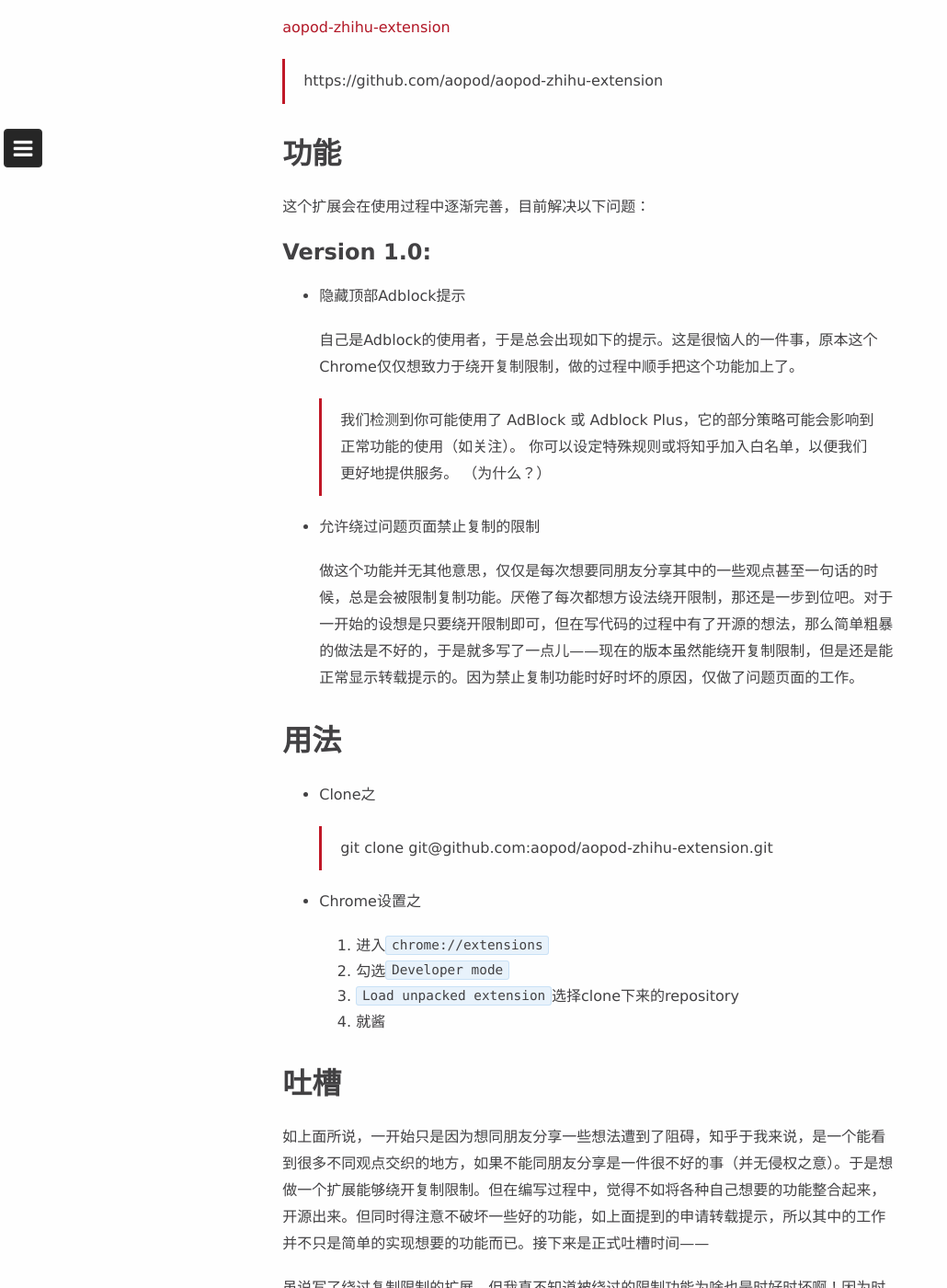
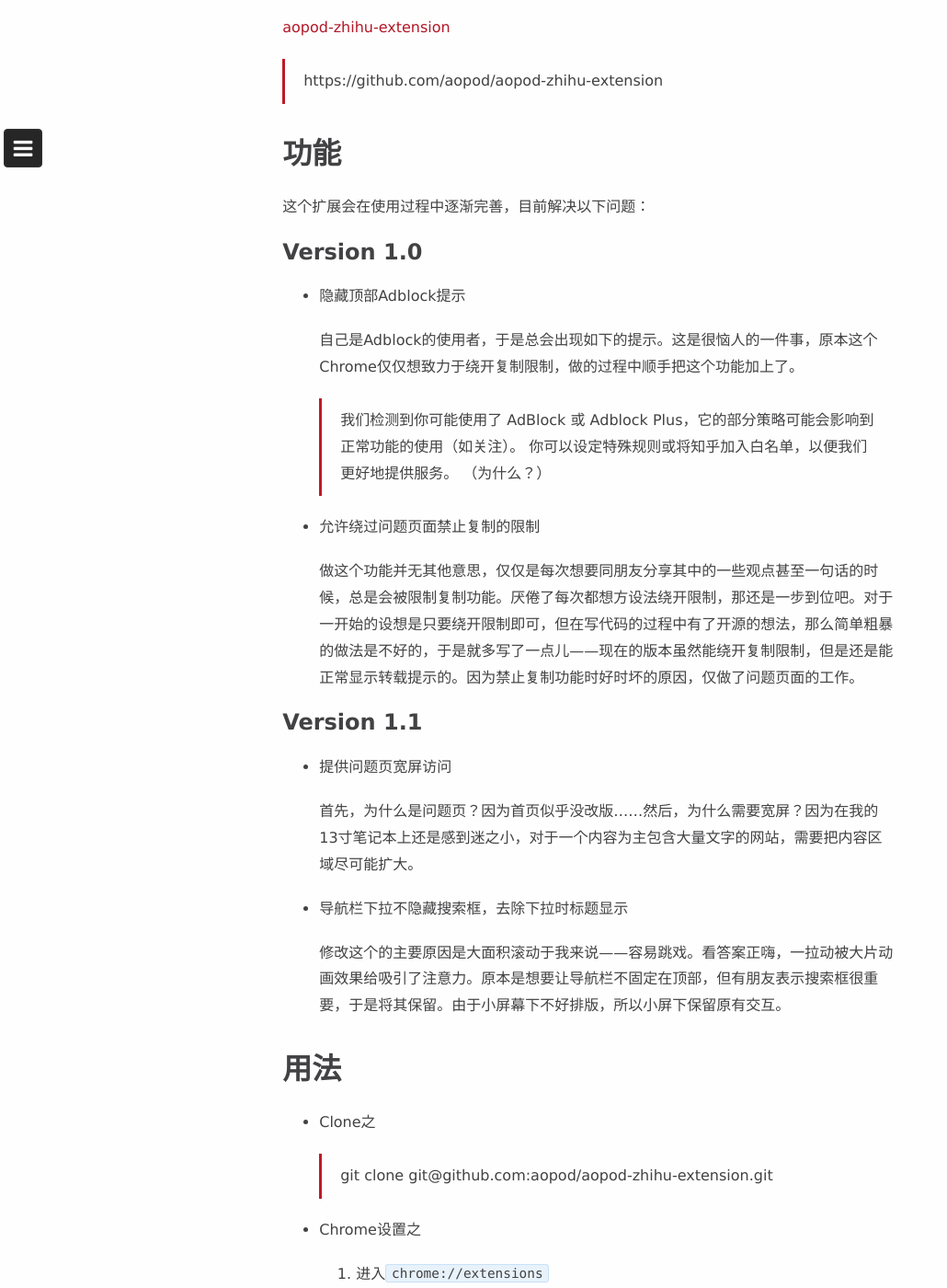
Before and after one commit to aopod/aopod.github.io, a Jekyll site: the page built from _posts/2017-03-05-zhihu-extension.markdown, in a window 1280 px wide and 1400 px high, scrolled down 665 px. Shown: the whole window at 92% size, without its empty margins (0-1030 px from the left). Built offline with Jekyll 4.4.1, drawn with Linux system fonts in a browser that asks for light colours; nearby versions of some CDN libraries; comment, search, counter and statistics services are not loaded.

Commit message:
zhihu extension version 1.1

```diff
--- a/_posts/2017-03-05-zhihu-extension.markdown
+++ b/_posts/2017-03-05-zhihu-extension.markdown
@@ -18,7 +18,7 @@ tags: Javascript Chrome Extension
 
 这个扩展会在使用过程中逐渐完善，目前解决以下问题：
 
-## Version 1.0:
+## Version 1.0
 
 - 隐藏顶部Adblock提示
 
@@ -30,6 +30,16 @@ tags: Javascript Chrome Extension
 - 允许绕过问题页面禁止复制的限制
 
 	做这个功能并无其他意思，仅仅是每次想要同朋友分享其中的一些观点甚至一句话的时候，总是会被限制复制功能。厌倦了每次都想方设法绕开限制，那还是一步到位吧。对于一开始的设想是只要绕开限制即可，但在写代码的过程中有了开源的想法，那么简单粗暴的做法是不好的，于是就多写了一点儿——现在的版本虽然能绕开复制限制，但是还是能正常显示转载提示的。因为禁止复制功能时好时坏的原因，仅做了问题页面的工作。
+
+## Version 1.1
+
+- 提供问题页宽屏访问
+
+	首先，为什么是问题页？因为首页似乎没改版……然后，为什么需要宽屏？因为在我的13寸笔记本上还是感到迷之小，对于一个内容为主包含大量文字的网站，需要把内容区域尽可能扩大。
+
+- 导航栏下拉不隐藏搜索框，去除下拉时标题显示
+
+	修改这个的主要原因是大面积滚动于我来说——容易跳戏。看答案正嗨，一拉动被大片动画效果给吸引了注意力。原本是想要让导航栏不固定在顶部，但有朋友表示搜索框很重要，于是将其保留。由于小屏幕下不好排版，所以小屏下保留原有交互。
 
 # 用法
 
```
